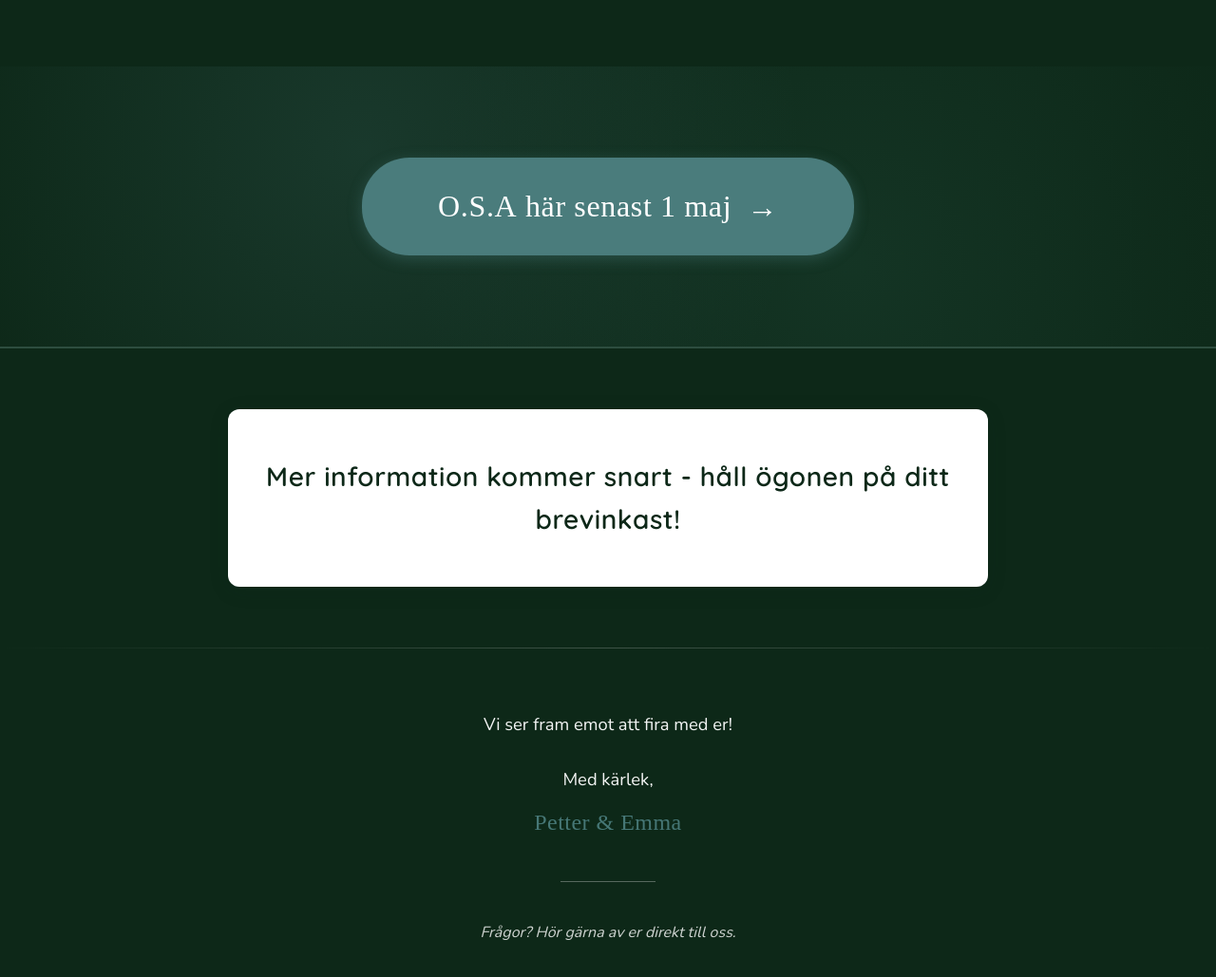
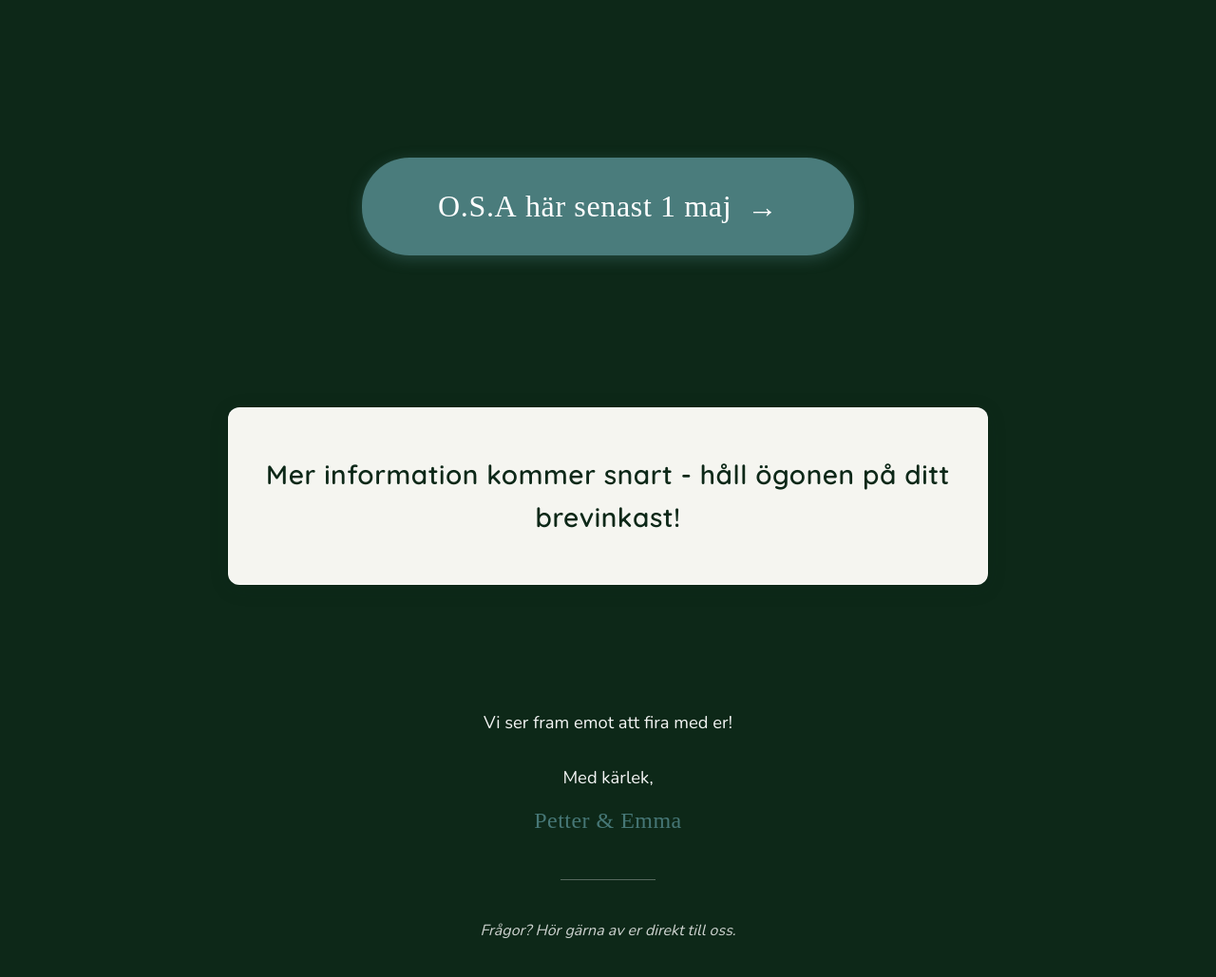
Before and after one commit to peny/pemmawedding, a React (Vite) app: page / in a window 1280 px wide. Shown: the part 1743-2772 px from the top of the page at 95% size. Built offline with nearby package versions, Linux system fonts and the light colour scheme; a web font is replaced by a local one.

Commit message:
Remove all background lines and transitions, use solid dark green everywhere, change info card to cream color

```diff
--- a/src/components/FontShowcase.css
+++ b/src/components/FontShowcase.css
@@ -3,7 +3,6 @@
 .font-showcase {
   padding: 4rem 2rem;
   background: var(--forest-green-dark);
-  border-top: 2px solid var(--forest-green-light);
 }
 
 .info-message {
@@ -11,7 +10,7 @@
   margin: 0 auto;
   text-align: center;
   padding: 3rem 2rem;
-  background: white;
+  background: var(--cream);
   border-radius: 12px;
   box-shadow: 0 4px 20px rgba(13, 40, 24, 0.15);
   border: 1px solid rgba(255, 255, 255, 0.5);
--- a/src/components/Footer.css
+++ b/src/components/Footer.css
@@ -5,20 +5,6 @@
   position: relative;
 }
 
-.footer::before {
-  content: '';
-  position: absolute;
-  top: 0;
-  left: 0;
-  right: 0;
-  height: 1px;
-  background: linear-gradient(
-    to right,
-    transparent,
-    rgba(255, 255, 255, 0.2),
-    transparent
-  );
-}
 
 .footer-content {
   text-align: center;
--- a/src/components/Hero.css
+++ b/src/components/Hero.css
@@ -30,7 +30,7 @@
   right: 0;
   bottom: 0;
   background: var(--forest-green-dark);
-  opacity: 0.4;
+  opacity: 1;
 }
 
 .hero-content {
@@ -84,16 +84,6 @@
   margin-top: 0.75rem;
 }
 
-.hero-overlay {
-  position: absolute;
-  top: 0;
-  left: 0;
-  right: 0;
-  bottom: 0;
-  background: var(--forest-green-dark);
-  opacity: 0.3;
-  pointer-events: none;
-}
 
 @keyframes fadeInUp {
   from {
--- a/src/components/Hero.jsx
+++ b/src/components/Hero.jsx
@@ -10,7 +10,6 @@ function Hero() {
         <div className="hero-subtitle">Save the Date</div>
         <div className="hero-date">10:e juli 2026</div>
       </div>
-      <div className="hero-overlay"></div>
     </section>
   )
 }
--- a/src/components/Location.css
+++ b/src/components/Location.css
@@ -4,20 +4,6 @@
   position: relative;
 }
 
-.location::before {
-  content: '';
-  position: absolute;
-  top: 0;
-  left: 0;
-  right: 0;
-  height: 1px;
-  background: linear-gradient(
-    to right,
-    transparent,
-    var(--forest-green-light),
-    transparent
-  );
-}
 
 .location-content {
   animation: fadeIn 1s ease-out 0.5s both;
--- a/src/components/RSVP.css
+++ b/src/components/RSVP.css
@@ -5,18 +5,6 @@
   overflow: hidden;
 }
 
-.rsvp::before {
-  content: '';
-  position: absolute;
-  top: 0;
-  left: 0;
-  right: 0;
-  bottom: 0;
-  background-image:
-    radial-gradient(circle at 30% 30%, rgba(74, 124, 124, 0.2) 0%, transparent 50%),
-    radial-gradient(circle at 70% 70%, rgba(61, 124, 107, 0.15) 0%, transparent 50%);
-  pointer-events: none;
-}
 
 .rsvp-content {
   position: relative;
```
